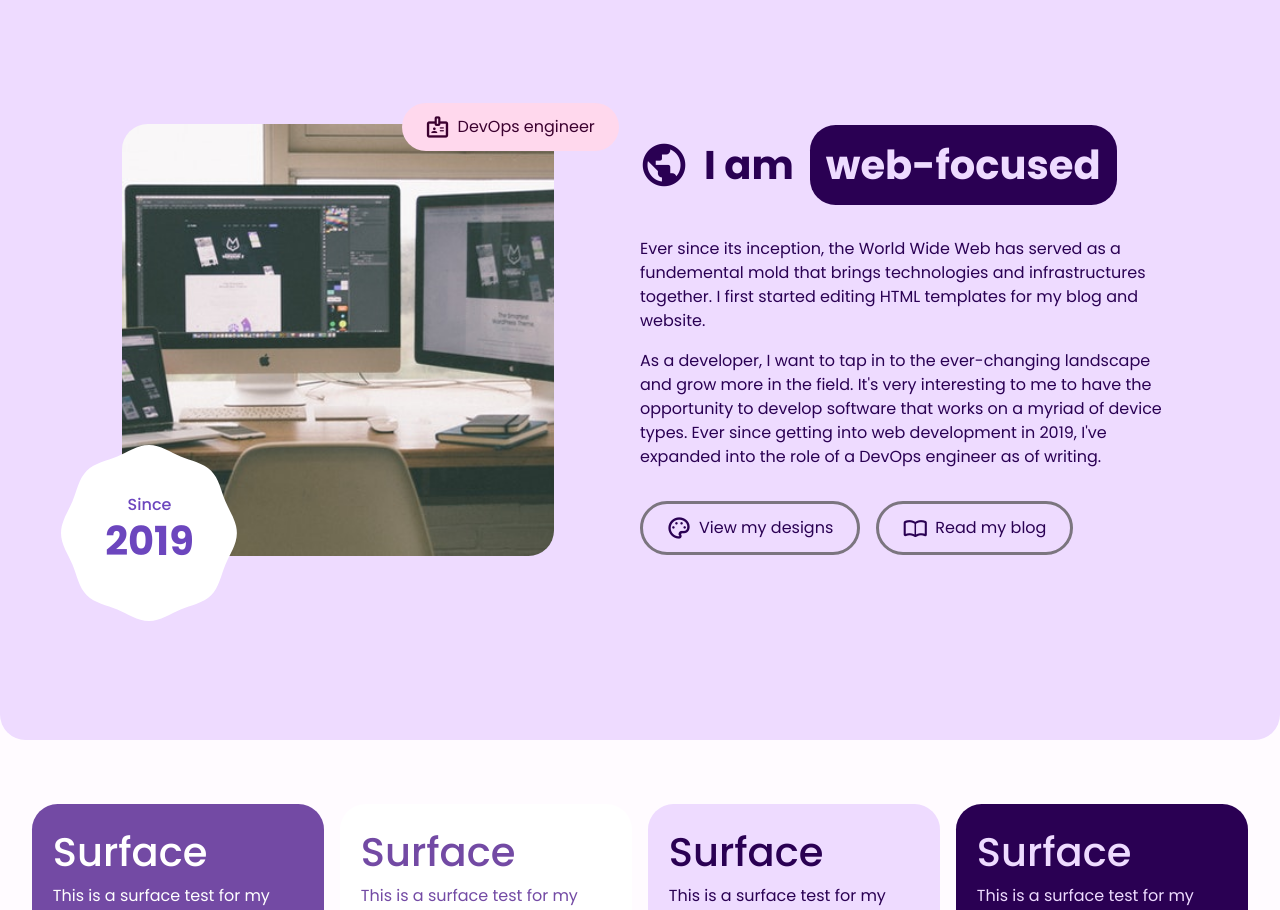
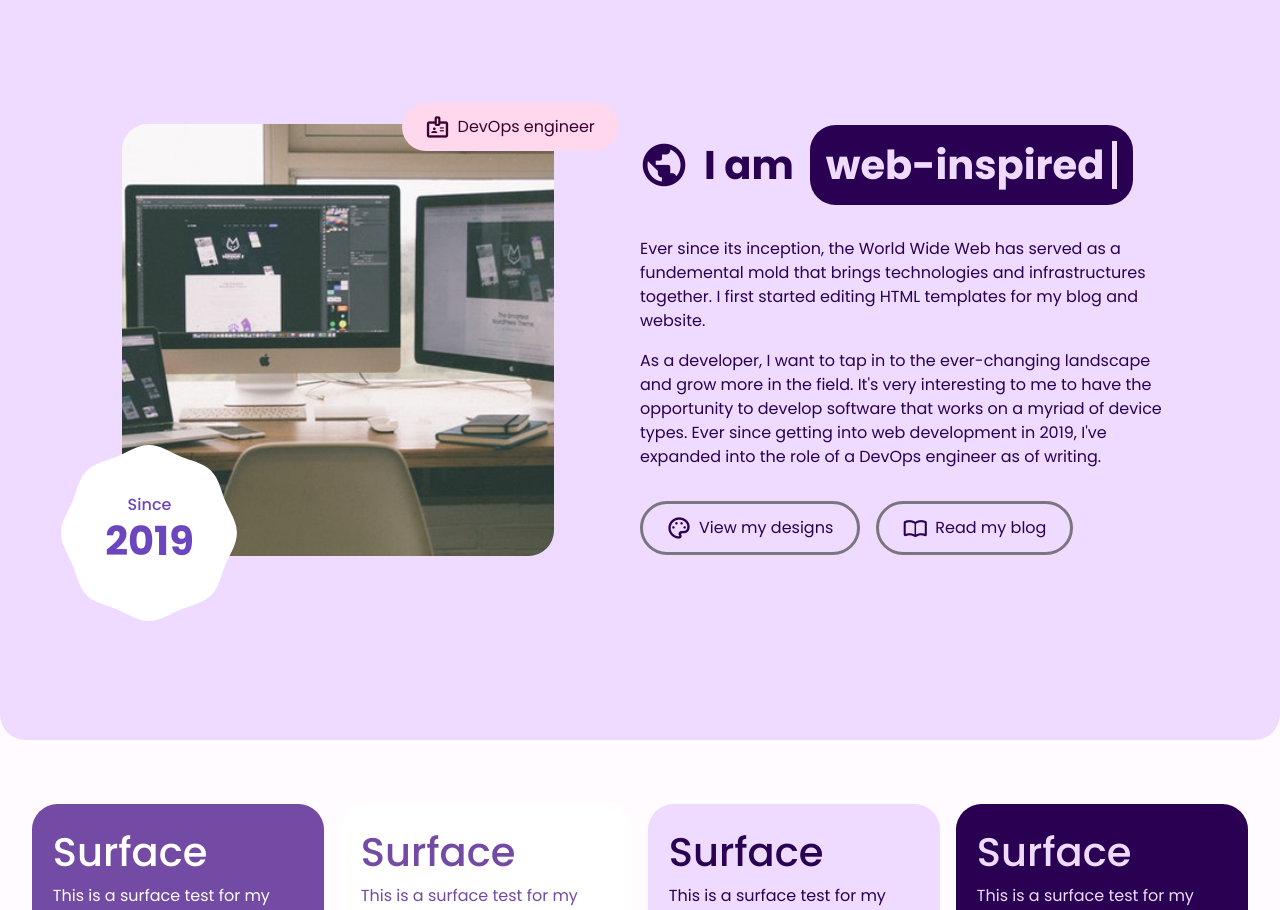
Before and after one commit to Dartegnian/portfolio, an Angular app: page / in a window 1280 px wide. Shown: the part 2020-2930 px from the top of the page. Built offline with nearby package versions, Linux system fonts and the light colour scheme.

Commit message:
Add dynamic attributes for web tagline
Implement cursor blinking, backspace, and typing

```diff
--- a/src/app/components/skill-info/skill-info.component.html
+++ b/src/app/components/skill-info/skill-info.component.html
@@ -7,7 +7,7 @@
 				</span>
 			</h1>
 			<h1 class="skill-info__header-text">I am</h1>
-			<h1 class="skill-info__header-text skill-info__header-text--highlighted">web-focused</h1>
+			<h1 class="skill-info__header-text skill-info__header-text--highlighted">web-{{ webAttribute }}<div class="skill-info__cursor"></div></h1>
 		</span>
 	</header>
 	<section class="skill-info__text">
--- a/src/app/components/skill-info/skill-info.component.scss
+++ b/src/app/components/skill-info/skill-info.component.scss
@@ -1,6 +1,15 @@
 @import "~bootstrap/scss/bootstrap-grid.scss";
 @import "global";
 @import "material-you";
+
+@keyframes blink {
+	from, to {
+		background-color: transparent
+	}
+	50% {
+		background-color: #{var(--md-sys-color-primary-container)};
+	}
+}
 
 :host {
 	display: flex;
@@ -48,6 +57,8 @@
 			@include material-inverted--primary;
 			border-radius: $container-border-radius;
 			padding: 1rem;
+			display: flex;
+			align-items: center;
 		}
 
 		@include media-breakpoint-down(md) {
@@ -64,6 +75,17 @@
 		& > :last-child {
 			margin-bottom: 0rem;
 		}
+	}
+
+	&__cursor {
+		@include theme-transition;
+		display: inline-block;
+		vertical-align: middle;
+		width: 5px;
+		height: 3rem;
+		margin-left: 0.5rem;
+		background-color: #{var(--md-sys-color-primary-container)};
+		animation: blink .75s step-end infinite;
 	}
 
 	&__buttons {
--- a/src/app/components/skill-info/skill-info.component.ts
+++ b/src/app/components/skill-info/skill-info.component.ts
@@ -6,10 +6,58 @@ import { Component, OnInit } from '@angular/core';
 	styleUrls: ['./skill-info.component.scss']
 })
 export class SkillInfoComponent implements OnInit {
+	webAttributes = [
+		"focused",
+		"inspired",
+		"driven",
+		"oriented",
+		"impassioned"
+	];
+	webAttributeIndex = 0;
+	webAttributeCharacter = 0;
+	webAttribute = this.webAttributes[this.webAttributeIndex];
+	cursorInterval: ReturnType<typeof setTimeout> | undefined;
 
 	constructor() { }
 
 	ngOnInit(): void {
+		this.cursorInterval = setInterval(() => this.writeType(), 100);
 	}
 
+	writeType() {
+		const activeText = this.webAttributes[this.webAttributeIndex].substring(0, this.webAttributeCharacter + 1);
+		this.webAttribute = activeText;
+		this.webAttributeCharacter++;
+
+		if (activeText === this.webAttributes[this.webAttributeIndex]) {
+
+			clearInterval(this.cursorInterval);
+			setTimeout(() => {
+				this.cursorInterval = setInterval(() => this.deleteType(), 50);
+			}, 1500);
 		}
+	}
+
+	deleteType() {
+		const activeText = this.webAttributes[this.webAttributeIndex].substring(0, this.webAttributeCharacter - 1);
+		this.webAttribute = activeText;
+		this.webAttributeCharacter--;
+
+		if (activeText === "") {
+			clearInterval(this.cursorInterval);
+
+			if (this.webAttributeIndex === (this.webAttributes.length - 1)) {
+				this.webAttributeIndex = 0;
+			}
+			else {
+				this.webAttributeIndex++;
+			}
+
+			this.webAttributeCharacter = 0;
+
+			setTimeout(() => {
+				this.cursorInterval = setInterval(() => this.writeType(), 100);
+			}, 500);
+		}
+	}
+}
```
Lines whose indentation alone changed are shown as unchanged.
